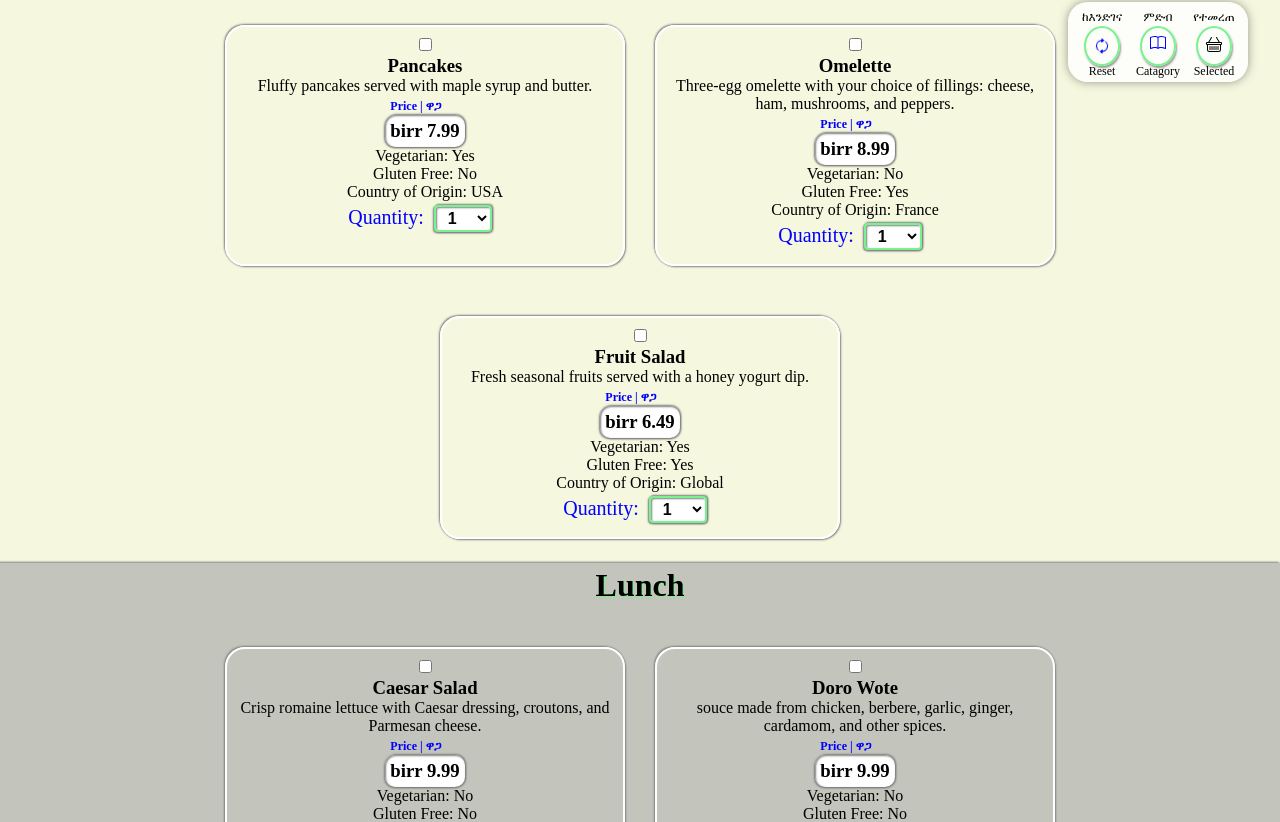
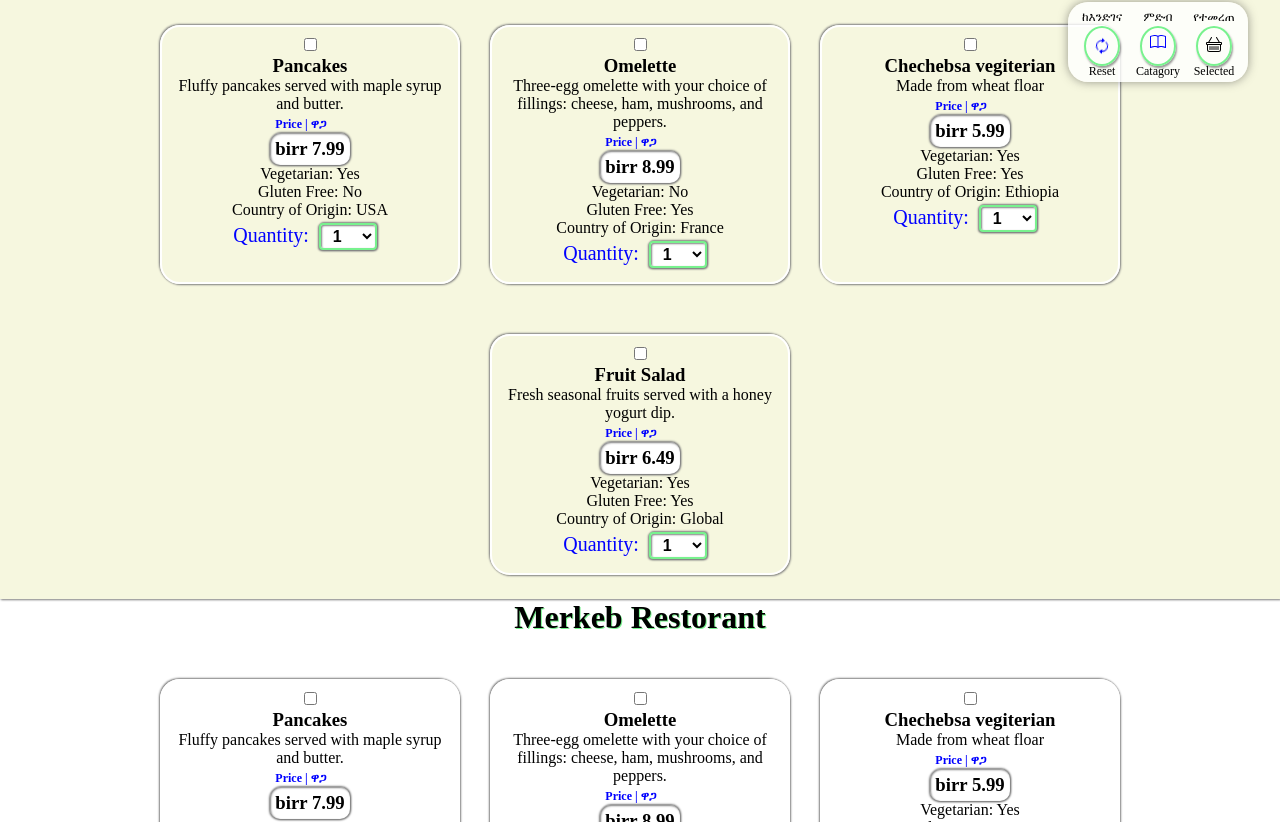
Before and after one commit to thomaskitaba/tom-menu, a React (Vite) app: page / in a window 1280 px wide. Shown: the part 698-1520 px from the top of the page. Built offline with nearby package versions, Linux system fonts and the light colour scheme.

Commit message:
made minor adjustment to the foloating menu

```diff
--- a/src/App.css
+++ b/src/App.css
@@ -315,7 +315,7 @@
   position: relative;
   justify-content: center;
   flex-wrap: wrap;
-  flex: 1 1 100%;
+
   padding-block: 20px;
   padding-top: 40px;
 
@@ -337,17 +337,21 @@
 }
 @media (min-width: 768px) {
   .menu-flex {
-
-  width: 400px;
+  width: 300px;
   margin: 40px 10px 0px 10px;
   }
 }
 
-
-@media (max-width: 768px) {
-  .menu-column {
-    flex: 1 1 100%;
-
+@media (min-width: 999px) {
+  .menu-flex {
+    width: 400px;
+    margin: 40px 10px 0px 10px;
+    }
+}
+@media (min-width: 768px) {
+  .menu-flex {
+  width: 300px;
+  margin: 40px 10px 0px 10px;
   }
 }
 
@@ -365,12 +369,12 @@
   height: max-content;
   width: auto;
   top: 100dvh;
-  right: 10px;
+  /* right: 5px; */
   transform: translate(0%, -125%);
   background-color: rgba(255, 255, 255, 0.8);
   box-shadow: 0 0 10px rgba(55, 55, 55, 0.5);
   bottom: 2rem;
-  right: 2rem;
+  right: 0.5rem;
   z-index: 3;
 }
 .floating-buttons {
--- a/src/components/Menujson.jsx
+++ b/src/components/Menujson.jsx
@@ -22,6 +22,58 @@
         "Quantity": 1
       },
       {
+        "name": "Chechebsa vegiterian",
+        "description": "Made from wheat floar ",
+        "price": 5.99,
+        "vegetarian": true,
+        "glutenFree": true,
+        "countryOfOrigin": "Ethiopia",
+        "className": "Breakfast",
+        "Quantity": 1
+      },
+      {
+        "name": "Fruit Salad",
+        "description": "Fresh seasonal fruits served with a honey yogurt dip.",
+        "price": 6.49,
+        "vegetarian": true,
+        "glutenFree": true,
+        "countryOfOrigin": "Global",
+        "className": "Breakfast",
+        "Quantity": 1
+      }
+    ],
+    "Merkeb Restorant": [
+      {
+        "name": "Pancakes",
+        "description": "Fluffy pancakes served with maple syrup and butter.",
+        "price": 7.99,
+        "vegetarian": true,
+        "glutenFree": false,
+        "countryOfOrigin": "USA",
+        "className": "Breakfast",
+        "Quantity": 1
+      },
+      {
+        "name": "Omelette",
+        "description": "Three-egg omelette with your choice of fillings: cheese, ham, mushrooms, and peppers.",
+        "price": 8.99,
+        "vegetarian": false,
+        "glutenFree": true,
+        "countryOfOrigin": "France",
+        "className": "Breakfast",
+        "Quantity": 1
+      },
+      {
+        "name": "Chechebsa vegiterian",
+        "description": "Made from wheat floar ",
+        "price": 5.99,
+        "vegetarian": true,
+        "glutenFree": true,
+        "countryOfOrigin": "Ethiopia",
+        "className": "Breakfast",
+        "Quantity": 1
+      },
+      {
         "name": "Fruit Salad",
         "description": "Fresh seasonal fruits served with a honey yogurt dip.",
         "price": 6.49,
@@ -42,7 +94,6 @@
         "countryOfOrigin": "Italy",
         "className": "Lunch",
         "Quantity": 1
-
       },
       {
         "name": "Doro Wote",
```
